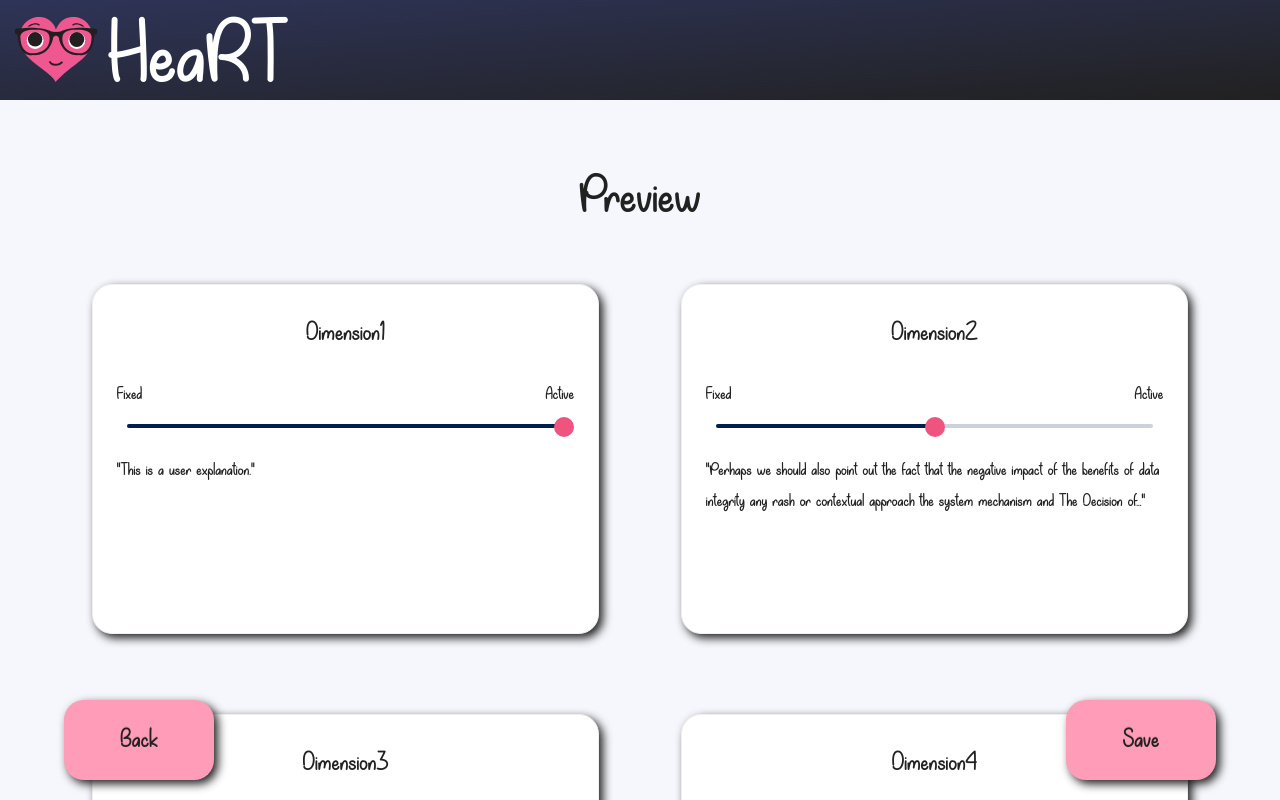
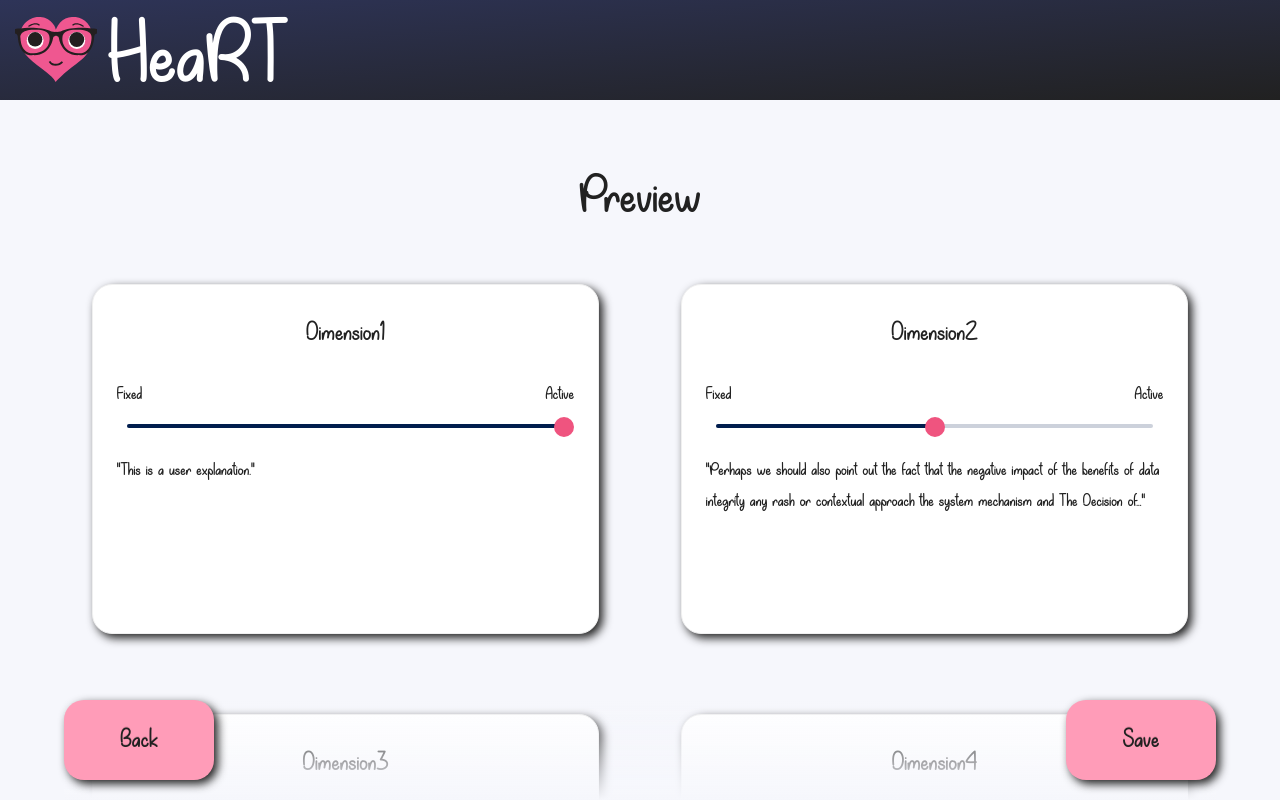
Before and after one commit to HeartUoA/HeaRT, a React (Create React App) app: page /Preview in a window 1280 px wide. Shown: the top 800 px of the page. Built offline with nearby package versions, Linux system fonts and the light colour scheme.

Commit message:
refactor(navigation.css): added in a gradient for back and save button

```diff
--- a/src/styles/Navigation.css
+++ b/src/styles/Navigation.css
@@ -3,8 +3,13 @@
   display: flex;
   flex-direction: row;
   position: fixed;
-  bottom: 20px;
+  bottom: 0px;
+  padding-bottom: 20px;
   width: 90%;
+  background-image: linear-gradient(
+    rgba(255, 255, 255, 0),
+    rgb(246, 247, 252, 1)
+  );
 }
 
 .NavigationButton {
```
